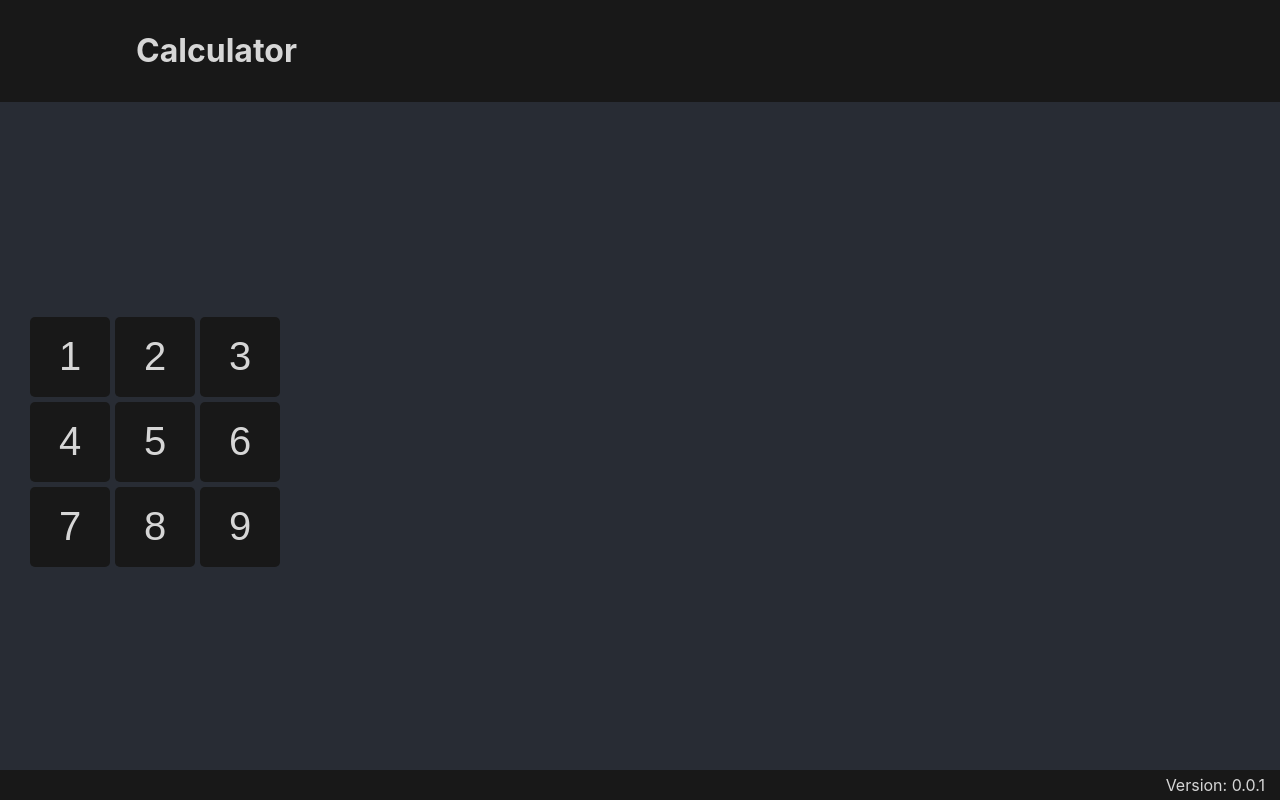
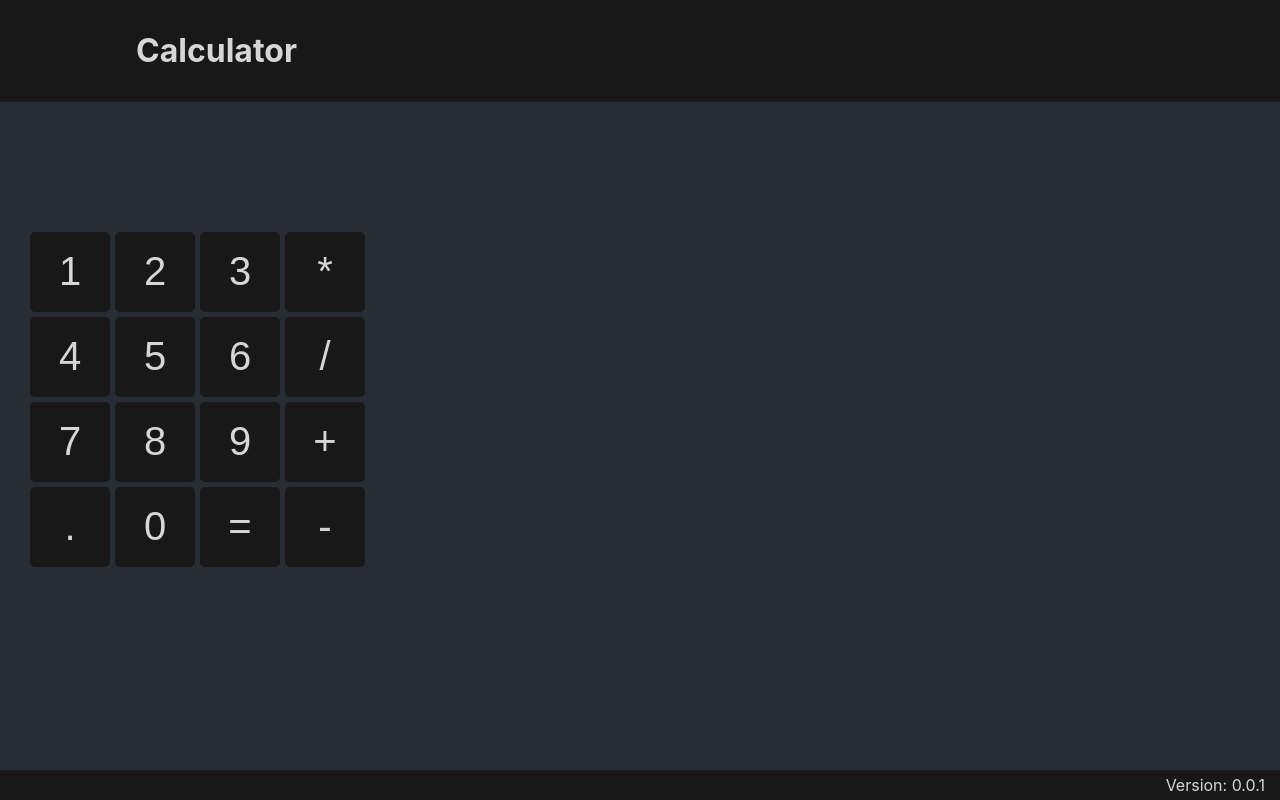
Before and after one commit to DanielRios549/ReactCalc, a React (Create React App) app: page / in a window 1280 px wide. Built offline with nearby package versions, Linux system fonts and the light colour scheme.

Commit message:
Generate dial dynamically

```diff
--- a/src/components/calcs/basic.tsx
+++ b/src/components/calcs/basic.tsx
@@ -1,27 +1,28 @@
 import React from 'react'
 import Button from '../elements/button'
+import '../../styles/calcs/_basic.scss'
 
 
 export default class Basic extends React.Component {
+    dial = [
+        ['1', '2', '3', '*'],
+        ['4', '5', '6', '/'],
+        ['7', '8', '9', '+'],
+        ['.', '0', '=', '-']
+    ]
     render() {
         return(
             <main id="basic" className="calc">
-                <article id="numbers">
-                    <section className="line">
-                        <Button name="number1" text="1" info="Number 1"/>
-                        <Button name="number2" text="2" info="Number 2"/>
-                        <Button name="number3" text="3" info="Number 3"/>
-                    </section>
-                    <section className="line">
-                        <Button name="number4" text="4" info="Number 4"/>
-                        <Button name="number5" text="5" info="Number 5"/>
-                        <Button name="number6" text="6" info="Number 6"/>
-                    </section>
-                    <section className="line">
-                        <Button name="number7" text="7" info="Number 7"/>
-                        <Button name="number8" text="8" info="Number 8"/>
-                        <Button name="number9" text="9" info="Number 9" />
-                    </section>
+                <article id="numbers">{
+                    this.dial.map((row, number) => (
+                        <section key={number} className="line">{
+                            row.map((button, index) => (
+                                <Button name={`number${index}`} text={button} info={`Number ${index}`}/>
+                            ))
+                        }
+                        </section>
+                    ))
+                }
                 </article>
             </main>
         )
--- a/src/styles/app.scss
+++ b/src/styles/app.scss
@@ -14,37 +14,4 @@ body {
 #root {
     width: 100vw;
     height: 100vh;
-
-    .calc {
-        box-sizing: border-box;
-        position: relative;
-        width: 100%;
-        height: 500px;
-        padding: 30px;
-        display: flex;
-
-        #numbers {
-            align-self: flex-end;
-
-            .line {
-                margin-bottom: 5px;
-
-                button {
-                    border: none;
-                    border-radius: 5px;
-                    background-color: #181818;
-                    color: #d6d6d6;
-                    margin-right: 5px;
-                    width: 80px;
-                    height: 80px;
-                    font-size: 30pt;
-
-                    transition: background-color 200ms ease;
-                }
-                button:hover {
-                    background-color: #202020;
-                }
-            }
-        }
-    }
 }
--- /dev/null
+++ b/src/styles/calcs/_basic.scss
@@ -0,0 +1,32 @@
+.calc {
+    box-sizing: border-box;
+    position: relative;
+    width: 100%;
+    height: 500px;
+    padding: 30px;
+    display: flex;
+
+    #numbers {
+        align-self: flex-end;
+
+        .line {
+            margin-bottom: 5px;
+
+            button {
+                border: none;
+                border-radius: 5px;
+                background-color: #181818;
+                color: #d6d6d6;
+                margin-right: 5px;
+                width: 80px;
+                height: 80px;
+                font-size: 30pt;
+
+                transition: background-color 200ms ease;
+            }
+            button:hover {
+                background-color: #202020;
+            }
+        }
+    }
+}
```
